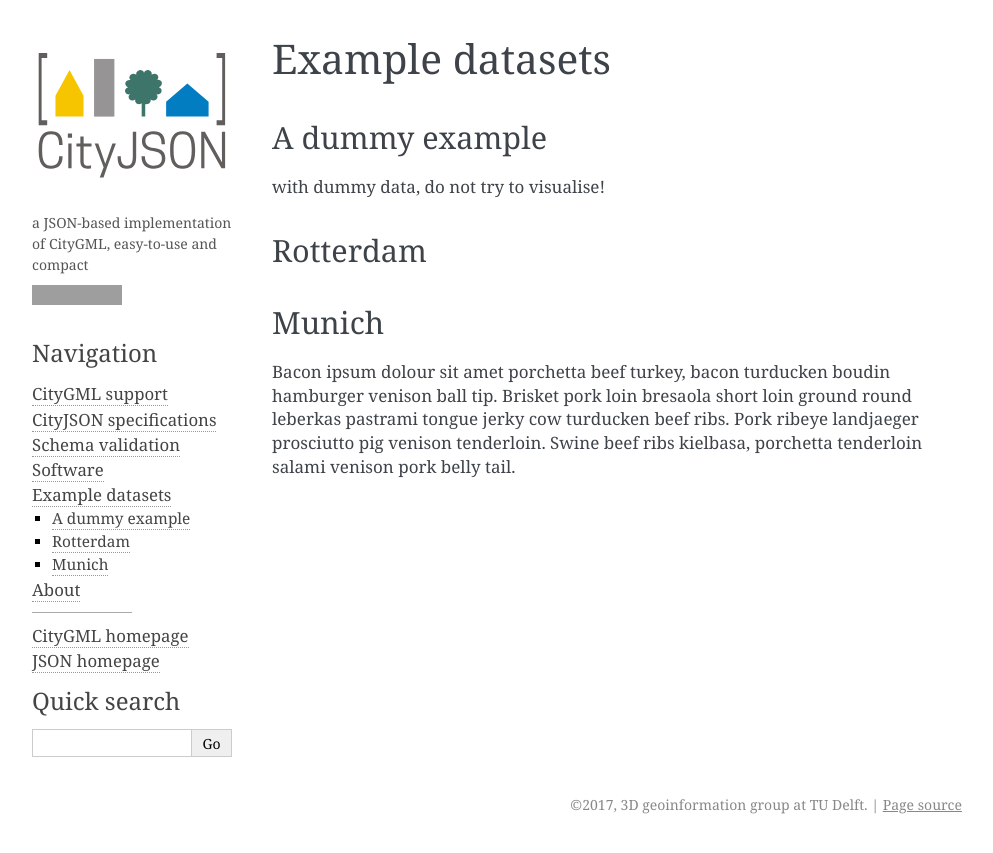
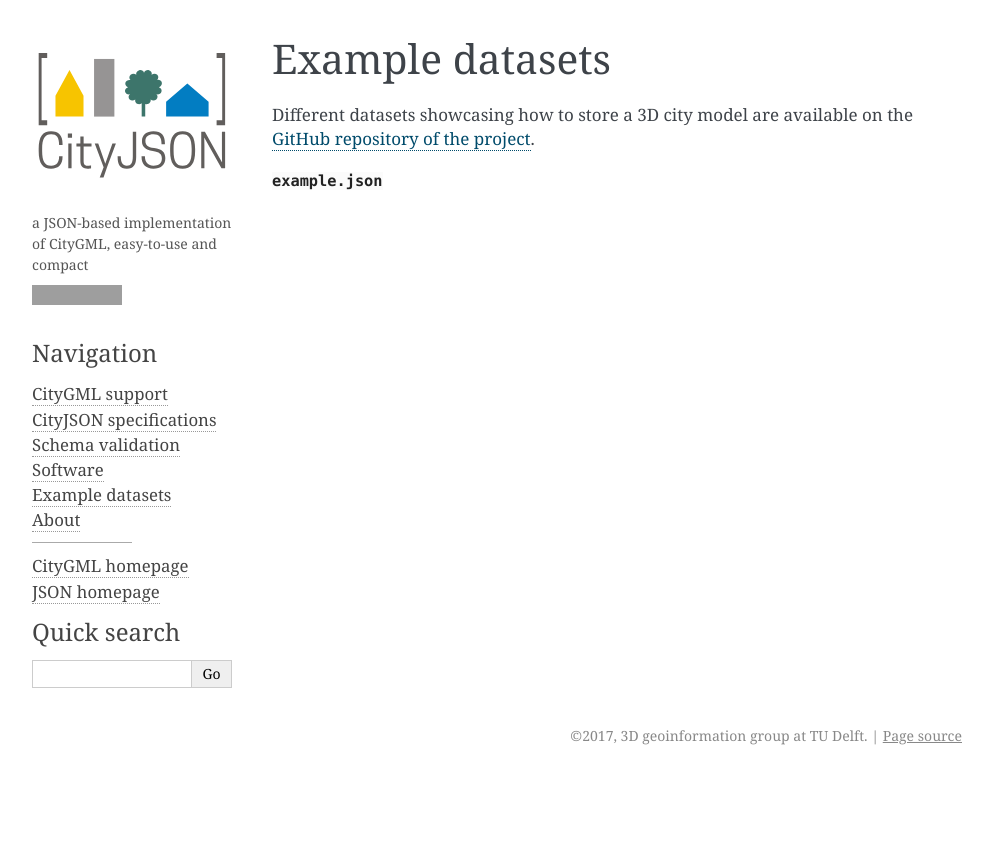
Before and after one commit to cityjson/specs, a Sphinx documentation site: the page built from docs/datasets.rst, in a window 1280 px wide. Shown: the top 853 px of the page, without its empty margins (148-1141 px from the left). Built offline with Sphinx 7.4.7, drawn with Linux system fonts in a browser that asks for light colours; grey boxes are pictures that could not be loaded.

Commit message:
improved a few things

```diff
--- a/docs/citygmlsupport.rst
+++ b/docs/citygmlsupport.rst
@@ -8,6 +8,7 @@ Which CityGML modules are supported?
 
 At this moment, CityJSON implements most of the data model.
 However, for the sake of simplicity and efficiency, some modules and features have been omitted.
+If a module is supported, it does not mean that there is a 1-to-1 mapping between the classes and features in CityGML and CityJSON, but rather that it is possible to represent the same information, but in a different manner.
 
 The types of objects stored in CityGML are grouped into different modules, and CityJSON supports these (more details below):
 
--- a/docs/datasets.rst
+++ b/docs/datasets.rst
@@ -2,19 +2,6 @@
 Example datasets
 ================
 
+Different datasets showcasing how to store a 3D city model are available on the `GitHub repository of the project <https://github.com/tudelft3d/cityjson/blob/0.1/datasets/>`_.
 
-A dummy example
----------------
-
-with dummy data, do not try to visualise!
-
-
-Rotterdam
----------
-
-
-Munich
--------
-
-
-Bacon ipsum dolour sit amet porchetta beef turkey, bacon turducken boudin hamburger venison ball tip. Brisket pork loin bresaola short loin ground round leberkas pastrami tongue jerky cow turducken beef ribs. Pork ribeye landjaeger prosciutto pig venison tenderloin. Swine beef ribs kielbasa, porchetta tenderloin salami venison pork belly tail.
+:download:`example.json <../example-datasets/dummy-values/example.json>`
--- a/docs/specifications.rst
+++ b/docs/specifications.rst
@@ -79,8 +79,10 @@ For instance, for the WGS84 latitude-longitude:
 
 
 Be aware that the EPSG code should be a 3D CRS, ie the elevation/height values should be with respect to a specific datum.
+It is not possible to give a WKT string with the parameters, or any other way.
 
-It is not possible to give a WKT string with the parameters, or any other way.
+.. note::
+  Unlike in (City)GML where each object can have a different CRS (eg a wall of a building could theoretically have a different from the other walls used to represent the building), in CityJSON all the city objects need to be in the same CRS.
 
 
 "bbox" (extent of the dataset)
--- a/docs/validation.rst
+++ b/docs/validation.rst
@@ -2,6 +2,10 @@
 Schema validation
 =================
 
+The validation of a CityGML file is done by validating it against the XSD files of CityGML.
+The same idea can be applied with CityJSON by using `JSON Schema <https://json-schema.org>`_.
 
+CityJSON schema
+---------------
 
-Bacon ipsum dolour sit amet porchetta beef turkey, bacon turducken boudin hamburger venison ball tip. Brisket pork loin bresaola short loin ground round leberkas pastrami tongue jerky cow turducken beef ribs. Pork ribeye landjaeger prosciutto pig venison tenderloin. Swine beef ribs kielbasa, porchetta tenderloin salami venison pork belly tail.
+version |version| : :download:`[download cityjson.schema.json] <../schema/cityjson.schema.json>`
```
